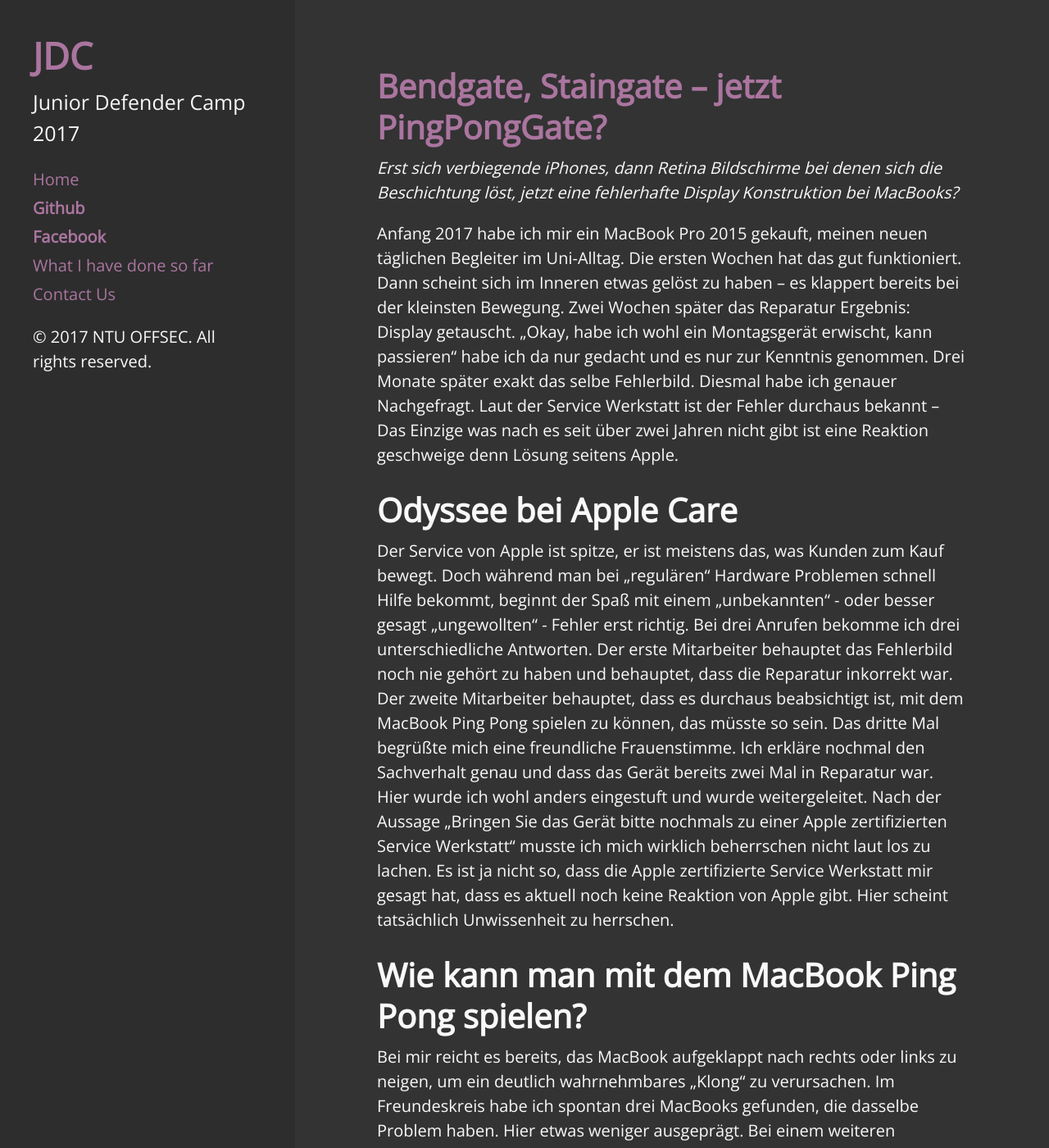
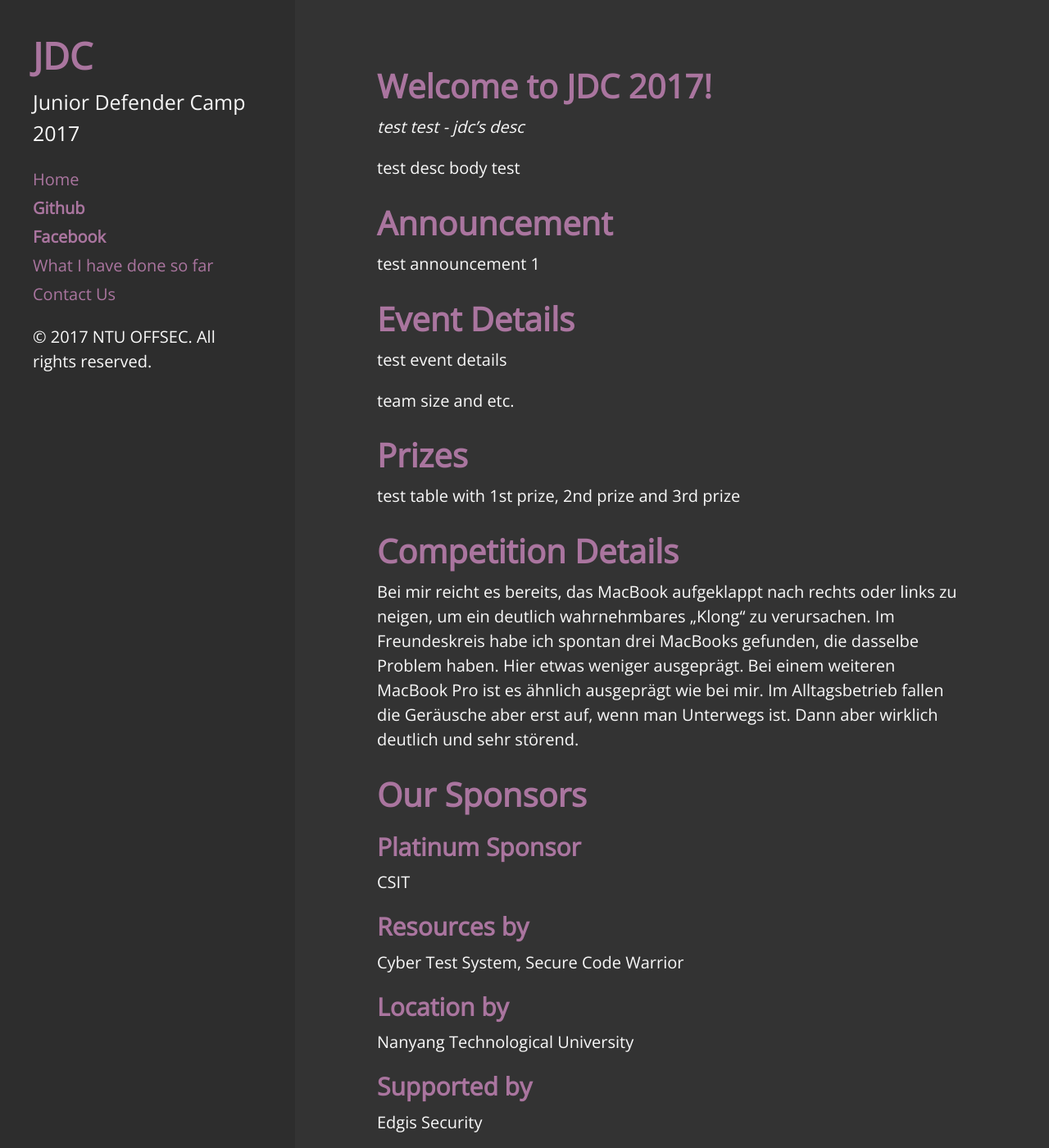
Before and after one commit to MaybelOoi/jdc, a Jekyll site: the page built from index.html, in a window 1280 px wide and 1400 px high. Shown: the whole window at 82% size. Built offline with Jekyll 4.4.1, drawn with Linux system fonts in a browser that asks for light colours; the list of posts is cut into pages by our own code; some of the changed text lies outside the part shown.

Commit message:
CSS FIX(5), clear posts, fixed sidebar and modified main_post.md

```diff
--- a/_includes/sidebar.html
+++ b/_includes/sidebar.html
@@ -11,8 +11,8 @@
 
     <nav class="sidebar-nav">
       <a class="sidebar-nav-item{% if page.url == site.baseurl %} active{% endif %}" href="{{ site.baseurl }}">Home</a>
-      <a class="sidebar-nav-item active" href="https://github.com/ntu-offsec">Github</a>
-      <a class="sidebar-nav-item active" href="https://www.facebook.com/ntu.offsec">Facebook</a>
+      <a class="sidebar-nav-item active" target="_blank" href="https://github.com/ntu-offsec">Github</a>
+      <a class="sidebar-nav-item active" target+"_blank" href="https://www.facebook.com/ntu.offsec">Facebook</a>
 
       {% comment %}
         The code below dynamically generates a sidebar nav of pages with
--- a/_posts/2017-06-17-pingpongmac.md
+++ /dev/null
@@ -1,18 +0,0 @@
----
-layout: post
-title: Bendgate, Staingate – jetzt PingPongGate?
----
-
-*Erst sich verbiegende iPhones, dann Retina Bildschirme bei denen sich die Beschichtung löst, jetzt eine fehlerhafte Display Konstruktion bei MacBooks?*
-
-
-Anfang 2017 habe ich mir ein MacBook Pro 2015 gekauft, meinen neuen täglichen Begleiter im Uni-Alltag. Die ersten Wochen hat das gut funktioniert. Dann scheint sich im Inneren etwas gelöst zu haben – es klappert bereits bei der kleinsten Bewegung. Zwei Wochen später das Reparatur Ergebnis: Display getauscht. „Okay, habe ich wohl ein Montagsgerät erwischt, kann passieren“ habe ich da nur gedacht und es nur zur Kenntnis genommen. Drei Monate später exakt das selbe Fehlerbild. Diesmal habe ich genauer Nachgefragt. Laut der Service Werkstatt ist der Fehler durchaus bekannt – Das Einzige was nach es seit über zwei Jahren nicht gibt ist eine Reaktion geschweige denn Lösung seitens Apple.
-
-# Odyssee bei Apple Care
-Der Service von Apple ist spitze, er ist meistens das, was Kunden zum Kauf bewegt. Doch während man bei „regulären“ Hardware Problemen schnell Hilfe bekommt, beginnt der Spaß mit einem „unbekannten“ - oder besser gesagt „ungewollten“ - Fehler erst richtig. Bei drei Anrufen bekomme ich drei unterschiedliche Antworten. Der erste Mitarbeiter behauptet das Fehlerbild noch nie gehört zu haben und behauptet, dass die Reparatur inkorrekt war. Der zweite Mitarbeiter behauptet, dass es durchaus beabsichtigt ist, mit dem MacBook Ping Pong spielen zu können, das müsste so sein. Das dritte Mal begrüßte mich eine freundliche Frauenstimme. Ich erkläre nochmal den Sachverhalt genau und dass das Gerät bereits zwei Mal in Reparatur war. Hier wurde ich wohl anders eingestuft und wurde weitergeleitet. Nach der Aussage „Bringen Sie das Gerät bitte nochmals zu einer Apple zertifizierten Service Werkstatt“ musste ich mich wirklich beherrschen nicht laut los zu lachen. Es ist ja nicht so, dass die Apple zertifizierte Service Werkstatt mir gesagt hat, dass es aktuell noch keine Reaktion von Apple gibt. Hier scheint tatsächlich Unwissenheit zu herrschen.
-
-# Wie kann man mit dem MacBook Ping Pong spielen?
-Bei mir reicht es bereits, das MacBook aufgeklappt nach rechts oder links zu neigen, um ein deutlich wahrnehmbares „Klong“ zu verursachen. Im Freundeskreis habe ich spontan drei MacBooks gefunden, die dasselbe Problem haben. Hier etwas weniger ausgeprägt. Bei einem weiteren MacBook Pro ist es ähnlich ausgeprägt wie bei mir. Im Alltagsbetrieb fallen die Geräusche aber erst auf, wenn man Unterwegs ist. Dann aber wirklich deutlich und sehr störend.
-
-# Austauschprogramm von Apple?
-Ob es einen Austausch von Apple geben wird ist derzeit unbekannt. Apple kennt die Probleme der Nutzer nicht einmal – oder ignoriert sie. Ob die eines Ping Pong ähnelnden Geräusche aber bei der Qualitätskontrolle nicht aufgefallen sind, ist fraglich. Die Funktion scheint zumindest auf einen kurzen Zeitraum gesehen nicht eingeschränkt zu sein, wie es sich langfristig auswirkt, kann ich nicht beurteilen. Auch scheinen nicht alle MacBook Exemplare betroffen zu sein.
--- /dev/null
+++ b/_posts/2017-10-11-JuniorDefenderCamp2017.md
@@ -0,0 +1,40 @@
+---
+layout: post
+title: Welcome to JDC 2017!
+---
+
+*test test - jdc's desc*
+
+test desc body test
+
+# Announcement
+test announcement 1
+
+# Event Details
+test event details
+
+team size and etc.
+
+
+# Prizes
+test table with 1st prize, 2nd prize and 3rd prize
+
+# Competition Details
+Bei mir reicht es bereits, das MacBook aufgeklappt nach rechts oder links zu neigen, um ein deutlich wahrnehmbares „Klong“ zu verursachen. Im Freundeskreis habe ich spontan drei MacBooks gefunden, die dasselbe Problem haben. Hier etwas weniger ausgeprägt. Bei einem weiteren MacBook Pro ist es ähnlich ausgeprägt wie bei mir. Im Alltagsbetrieb fallen die Geräusche aber erst auf, wenn man Unterwegs ist. Dann aber wirklich deutlich und sehr störend.
+
+# Our Sponsors
+## Platinum Sponsor
+CSIT
+
+## Resources by
+Cyber Test System, Secure Code Warrior
+
+## Location by
+Nanyang Technological University
+
+## Supported by
+Edgis Security
+
+
+# Organizer
+NTU OFFSEC
--- a/public/css/blackdoc.css
+++ b/public/css/blackdoc.css
@@ -40,7 +40,7 @@
 
 h1, h2, h3, h4, h5, h6 {
   font-family: 'Open Sans', sans-serif;
-  color: #f9f9f9;
+  color: #aa759f;
 }
 
 h1 a, h2 a, h3 a, h4 a, h5 a, h6 a {
```
Also changed, not shown: _posts/2017-02-05-aboutthisblog.md (deleted, +0 -20 lines), _posts/2017-02-24-datarecovery01.md (deleted, +0 -34 lines), _posts/2017-02-24-migratingtogithub.md (deleted, +0 -31 lines), _posts/2017-03-20-timemeasurecam.md (deleted, +0 -50 lines).
